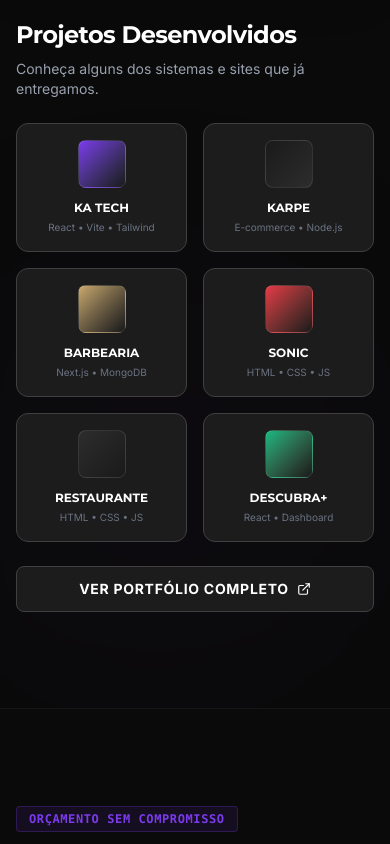
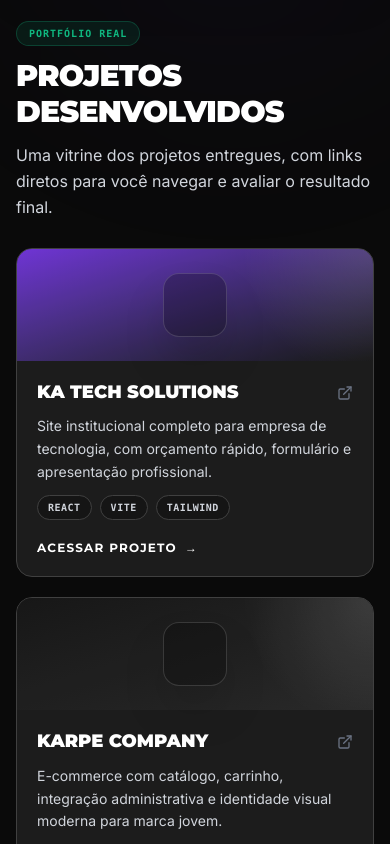
Before and after one commit to KauaiiBR/KA-TECH, a React (Vite) app: page / in a window 390 px wide. Shown: the part 6400-7244 px from the top of the page. Built offline with nearby package versions, Linux system fonts and the light colour scheme.

Commit message:
feat: destaca projetos no founder com cards maiores

```diff
--- a/src/components/FounderShowcase.tsx
+++ b/src/components/FounderShowcase.tsx
@@ -1,31 +1,56 @@
-import { ExternalLink, Code2, Sparkles, Cpu, Layers, CheckCircle2, User, Globe, ArrowUpRight } from 'lucide-react';
+import { ExternalLink, Globe, ArrowUpRight } from 'lucide-react';
 import { motion } from 'motion/react';
 import fundadorPhoto from '../assets/images/fundador.png';
 
 export default function FounderShowcase() {
-  const skills = [
-    { name: 'Desenvolvimento Web Full-Stack', level: 'Especialista' },
-    { name: 'Criação de Landing Pages & SEO', level: 'Alta Conversão' },
-    { name: 'Automações de Processos & APIs', level: 'Otimização' },
-    { name: 'Sistemas ERP & Dashboards de Vendas', level: 'Completo' },
-    { name: 'UI/UX & Design de Interfaces', level: 'Pixel Perfect' },
-  ];
-
-  const pillars = [
+  const projects = [
     {
-      icon: <Code2 className="text-[#7C3AED]" size={20} />,
-      title: 'Transparência em Primeiro Lugar',
-      description: 'Diferente de agências que usam avaliações falsas, acreditamos na integridade. Nossa garantia é a qualidade técnica comprovada por portfólio real.',
+      title: 'KA Tech Solutions',
+      description: 'Site institucional completo para empresa de tecnologia, com orçamento rápido, formulário e apresentação profissional.',
+      url: 'https://ka-tech.onrender.com',
+      icon: 'fas fa-bolt',
+      gradient: 'from-[#7C3AED] to-[#1a1a1a]',
+      tags: ['React', 'Vite', 'Tailwind'],
     },
     {
-      icon: <Cpu className="text-[#7C3AED]" size={20} />,
-      title: 'Tecnologia sob Medida',
-      description: 'Sistemas limpos, rápidos e que resolvem gargalos operacionais específicos do comércio e serviços locais.',
+      title: 'KARPE Company',
+      description: 'E-commerce com catálogo, carrinho, integração administrativa e identidade visual moderna para marca jovem.',
+      url: 'https://karpcompany.netlify.app',
+      icon: 'fas fa-shopping-cart',
+      gradient: 'from-[#1a1a1a] to-[#2d2d2d]',
+      tags: ['E-commerce', 'Node.js', 'API'],
     },
     {
-      icon: <Sparkles className="text-[#7C3AED]" size={20} />,
-      title: 'Parceria de Verdade',
-      description: 'Trabalho focado no faturamento da sua empresa. Suporte próximo, rápido e direto com quem constrói a sua solução.',
+      title: 'Barbearia Blade',
+      description: 'Site premium para barbearia com estética clássica, agendamento online e experiência responsiva.',
+      url: 'https://barbearia-blade.netlify.app',
+      icon: 'fas fa-cut',
+      gradient: 'from-[#c9a96e] to-[#1a1a1a]',
+      tags: ['Next.js', 'Tailwind', 'MongoDB'],
+    },
+    {
+      title: 'Sonic Pizzas',
+      description: 'Landing page comercial para pizzaria com cardápio, visual chamativo e pedido via WhatsApp.',
+      url: 'https://sonicpizzas.netlify.app',
+      icon: 'fas fa-pizza-slice',
+      gradient: 'from-[#e63946] to-[#1a1a1a]',
+      tags: ['HTML', 'CSS', 'WhatsApp'],
+    },
+    {
+      title: 'Restaurante Elegante',
+      description: 'Site institucional para restaurante com cardápio digital, galeria, reservas e visual sofisticado.',
+      url: 'https://restauranteelegancy.netlify.app',
+      icon: 'fas fa-utensils',
+      gradient: 'from-[#2d2d2d] to-[#1a1a1a]',
+      tags: ['HTML', 'CSS', 'Responsivo'],
+    },
+    {
+      title: 'Trajetória Descubra+',
+      description: 'Sistema de hackathon com login, perfis de simulação, dashboard e trilhas de inclusão profissional.',
+      url: 'https://descubramais.netlify.app',
+      icon: 'fas fa-rocket',
+      gradient: 'from-[#10B981] to-[#1a1a1a]',
+      tags: ['React', 'Dashboard', 'Auth'],
     },
   ];
 
@@ -108,89 +133,64 @@ export default function FounderShowcase() {
           </div>
 
           {/* Right Column: Projects Grid (7 cols) */}
-          <div className="lg:col-span-7 flex flex-col justify-center space-y-6">
-            <div className="space-y-2">
-              <h3 className="font-display font-bold text-2xl text-white tracking-tight">
+          <div className="lg:col-span-7 flex flex-col justify-center space-y-7">
+            <div className="space-y-3">
+              <span className="inline-flex items-center w-fit rounded-full border border-[#10B981]/25 bg-[#10B981]/10 px-3 py-1 text-[10px] font-mono font-bold uppercase tracking-widest text-[#10B981]">
+                Portfólio real
+              </span>
+              <h3 className="font-display font-black text-3xl text-white uppercase tracking-tight">
                 Projetos Desenvolvidos
               </h3>
-              <p className="text-sm text-gray-400 font-sans">
-                Conheça alguns dos sistemas e sites que já entregamos.
+              <p className="text-base text-gray-300 font-sans leading-relaxed">
+                Uma vitrine dos projetos entregues, com links diretos para você navegar e avaliar o resultado final.
               </p>
             </div>
 
             {/* Projects Grid */}
-            <div className="grid grid-cols-2 sm:grid-cols-3 gap-4">
-              {/* KA Tech */}
-              <a href="https://ka-tech.onrender.com" target="_blank" rel="noopener noreferrer"
-                className="group relative rounded-xl bg-[#1c1c1c] border border-neutral-700 p-4 hover:border-[#10B981]/40 transition-all duration-300 hover:shadow-[0_0_20px_rgba(16,185,129,0.15)] flex flex-col items-center text-center space-y-3">
-                <div className="w-12 h-12 rounded-lg bg-gradient-to-br from-[#7C3AED] to-[#1a1a1a] flex items-center justify-center border border-white/10 group-hover:scale-110 transition-transform duration-300">
-                  <i className="fas fa-bolt text-white text-lg"></i>
-                </div>
-                <div>
-                  <h4 className="font-display font-bold text-xs text-white uppercase group-hover:text-[#10B981] transition-colors">KA Tech</h4>
-                  <p className="text-[10px] text-gray-500 mt-1">React • Vite • Tailwind</p>
-                </div>
-              </a>
+            <div className="grid grid-cols-1 sm:grid-cols-2 gap-5">
+              {projects.map((project) => (
+                <a
+                  key={project.title}
+                  href={project.url}
+                  target="_blank"
+                  rel="noopener noreferrer"
+                  className="group relative overflow-hidden rounded-2xl bg-[#1c1c1c] border border-neutral-700 transition-all duration-300 hover:-translate-y-1 hover:border-[#10B981]/50 hover:shadow-[0_18px_45px_rgba(16,185,129,0.14)]"
+                >
+                  <div className={`relative h-28 bg-gradient-to-br ${project.gradient} flex items-center justify-center`}>
+                    <div className="absolute inset-0 bg-[radial-gradient(circle_at_top_right,rgba(255,255,255,0.20),transparent_35%)] opacity-70" />
+                    <div className="absolute inset-0 bg-black/10 group-hover:bg-[#10B981]/10 transition-colors duration-300" />
+                    <div className="relative flex h-16 w-16 items-center justify-center rounded-2xl border border-white/15 bg-black/25 shadow-2xl transition-transform duration-300 group-hover:scale-110">
+                      <i className={`${project.icon} text-2xl text-white`}></i>
+                    </div>
+                  </div>
 
-              {/* KARPE */}
-              <a href="https://karpcompany.netlify.app" target="_blank" rel="noopener noreferrer"
-                className="group relative rounded-xl bg-[#1c1c1c] border border-neutral-700 p-4 hover:border-[#10B981]/40 transition-all duration-300 hover:shadow-[0_0_20px_rgba(16,185,129,0.15)] flex flex-col items-center text-center space-y-3">
-                <div className="w-12 h-12 rounded-lg bg-gradient-to-br from-[#1a1a1a] to-[#2d2d2d] flex items-center justify-center border border-white/10 group-hover:scale-110 transition-transform duration-300">
-                  <i className="fas fa-shopping-cart text-[#7C3AED] text-lg"></i>
-                </div>
-                <div>
-                  <h4 className="font-display font-bold text-xs text-white uppercase group-hover:text-[#10B981] transition-colors">KARPE</h4>
-                  <p className="text-[10px] text-gray-500 mt-1">E-commerce • Node.js</p>
-                </div>
-              </a>
+                  <div className="space-y-3 p-5">
+                    <div className="flex items-start justify-between gap-3">
+                      <h4 className="font-display text-lg font-black uppercase leading-tight text-white transition-colors duration-300 group-hover:text-[#10B981]">
+                        {project.title}
+                      </h4>
+                      <ExternalLink size={16} className="mt-1 shrink-0 text-gray-500 transition-all duration-300 group-hover:-translate-y-0.5 group-hover:translate-x-0.5 group-hover:text-[#10B981]" />
+                    </div>
 
-              {/* Barbearia Blade */}
-              <a href="https://barbearia-blade.netlify.app" target="_blank" rel="noopener noreferrer"
-                className="group relative rounded-xl bg-[#1c1c1c] border border-neutral-700 p-4 hover:border-[#10B981]/40 transition-all duration-300 hover:shadow-[0_0_20px_rgba(16,185,129,0.15)] flex flex-col items-center text-center space-y-3">
-                <div className="w-12 h-12 rounded-lg bg-gradient-to-br from-[#c9a96e] to-[#1a1a1a] flex items-center justify-center border border-white/10 group-hover:scale-110 transition-transform duration-300">
-                  <i className="fas fa-cut text-white text-lg"></i>
-                </div>
-                <div>
-                  <h4 className="font-display font-bold text-xs text-white uppercase group-hover:text-[#10B981] transition-colors">Barbearia</h4>
-                  <p className="text-[10px] text-gray-500 mt-1">Next.js • MongoDB</p>
-                </div>
-              </a>
+                    <p className="min-h-[60px] text-sm leading-relaxed text-gray-300">
+                      {project.description}
+                    </p>
 
-              {/* Sonic Pizzas */}
-              <a href="https://sonicpizzas.netlify.app" target="_blank" rel="noopener noreferrer"
-                className="group relative rounded-xl bg-[#1c1c1c] border border-neutral-700 p-4 hover:border-[#10B981]/40 transition-all duration-300 hover:shadow-[0_0_20px_rgba(16,185,129,0.15)] flex flex-col items-center text-center space-y-3">
-                <div className="w-12 h-12 rounded-lg bg-gradient-to-br from-[#e63946] to-[#1a1a1a] flex items-center justify-center border border-white/10 group-hover:scale-110 transition-transform duration-300">
-                  <i className="fas fa-pizza-slice text-white text-lg"></i>
-                </div>
-                <div>
-                  <h4 className="font-display font-bold text-xs text-white uppercase group-hover:text-[#10B981] transition-colors">Sonic</h4>
-                  <p className="text-[10px] text-gray-500 mt-1">HTML • CSS • JS</p>
-                </div>
-              </a>
+                    <div className="flex flex-wrap gap-2">
+                      {project.tags.map((tag) => (
+                        <span key={tag} className="rounded-full border border-neutral-700 bg-black/25 px-2.5 py-1 text-[10px] font-mono font-bold uppercase tracking-wider text-gray-300 group-hover:border-[#10B981]/30 group-hover:text-[#10B981] transition-colors duration-300">
+                          {tag}
+                        </span>
+                      ))}
+                    </div>
 
-              {/* Restaurante */}
-              <a href="https://restauranteelegancy.netlify.app" target="_blank" rel="noopener noreferrer"
-                className="group relative rounded-xl bg-[#1c1c1c] border border-neutral-700 p-4 hover:border-[#10B981]/40 transition-all duration-300 hover:shadow-[0_0_20px_rgba(16,185,129,0.15)] flex flex-col items-center text-center space-y-3">
-                <div className="w-12 h-12 rounded-lg bg-gradient-to-br from-[#2d2d2d] to-[#1a1a1a] flex items-center justify-center border border-white/10 group-hover:scale-110 transition-transform duration-300">
-                  <i className="fas fa-utensils text-[#D4AF37] text-lg"></i>
-                </div>
-                <div>
-                  <h4 className="font-display font-bold text-xs text-white uppercase group-hover:text-[#10B981] transition-colors">Restaurante</h4>
-                  <p className="text-[10px] text-gray-500 mt-1">HTML • CSS • JS</p>
-                </div>
-              </a>
-
-              {/* Descubra+ */}
-              <a href="https://descubramais.netlify.app" target="_blank" rel="noopener noreferrer"
-                className="group relative rounded-xl bg-[#1c1c1c] border border-neutral-700 p-4 hover:border-[#10B981]/40 transition-all duration-300 hover:shadow-[0_0_20px_rgba(16,185,129,0.15)] flex flex-col items-center text-center space-y-3">
-                <div className="w-12 h-12 rounded-lg bg-gradient-to-br from-[#10B981] to-[#1a1a1a] flex items-center justify-center border border-white/10 group-hover:scale-110 transition-transform duration-300">
-                  <i className="fas fa-rocket text-white text-lg"></i>
-                </div>
-                <div>
-                  <h4 className="font-display font-bold text-xs text-white uppercase group-hover:text-[#10B981] transition-colors">Descubra+</h4>
-                  <p className="text-[10px] text-gray-500 mt-1">React • Dashboard</p>
-                </div>
-              </a>
+                    <div className="flex items-center gap-2 pt-2 text-xs font-display font-bold uppercase tracking-widest text-white transition-colors duration-300 group-hover:text-[#10B981]">
+                      <span>Acessar projeto</span>
+                      <span className="transition-transform duration-300 group-hover:translate-x-1">→</span>
+                    </div>
+                  </div>
+                </a>
+              ))}
             </div>
 
             {/* Ver portfólio completo */}
```
